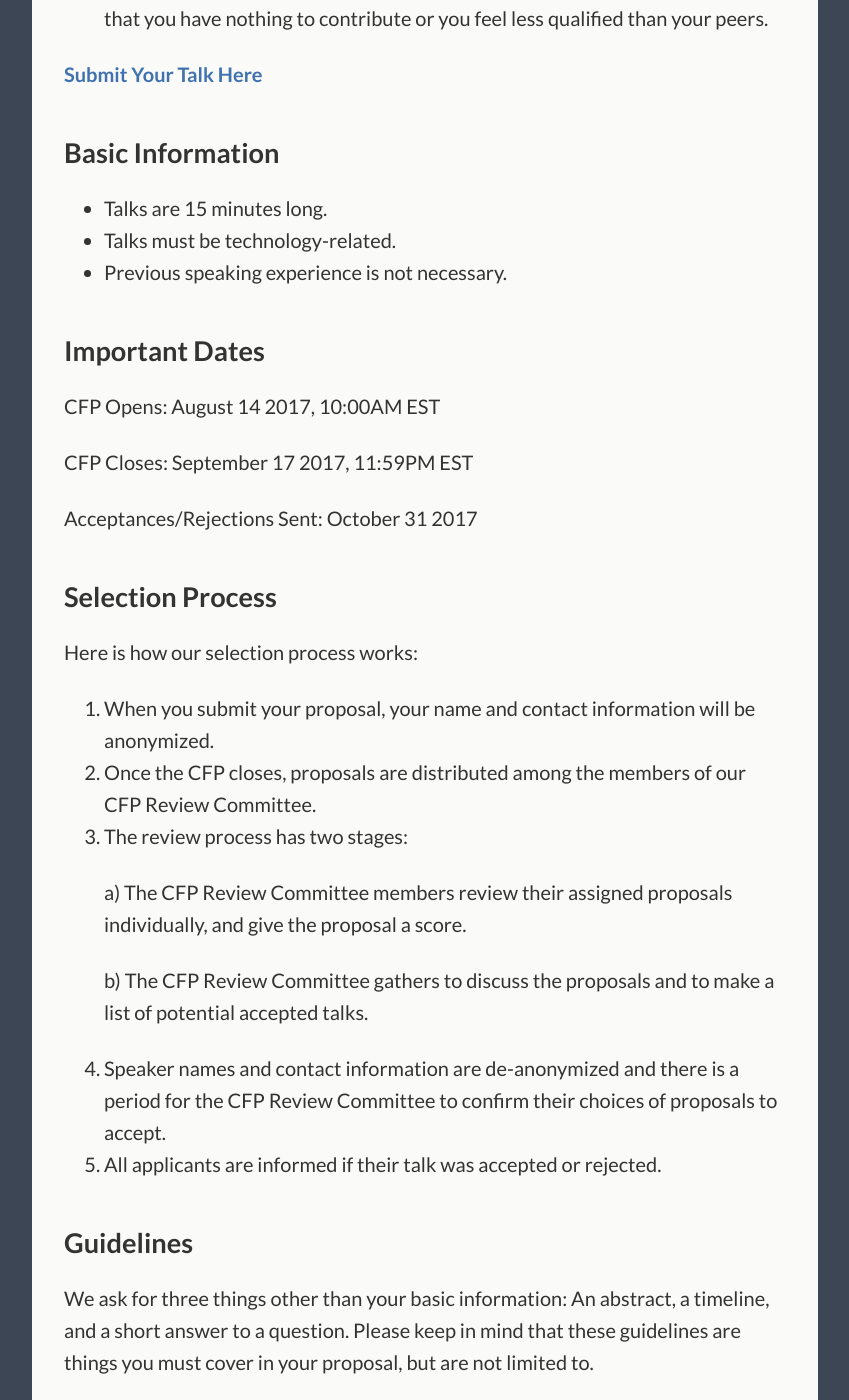
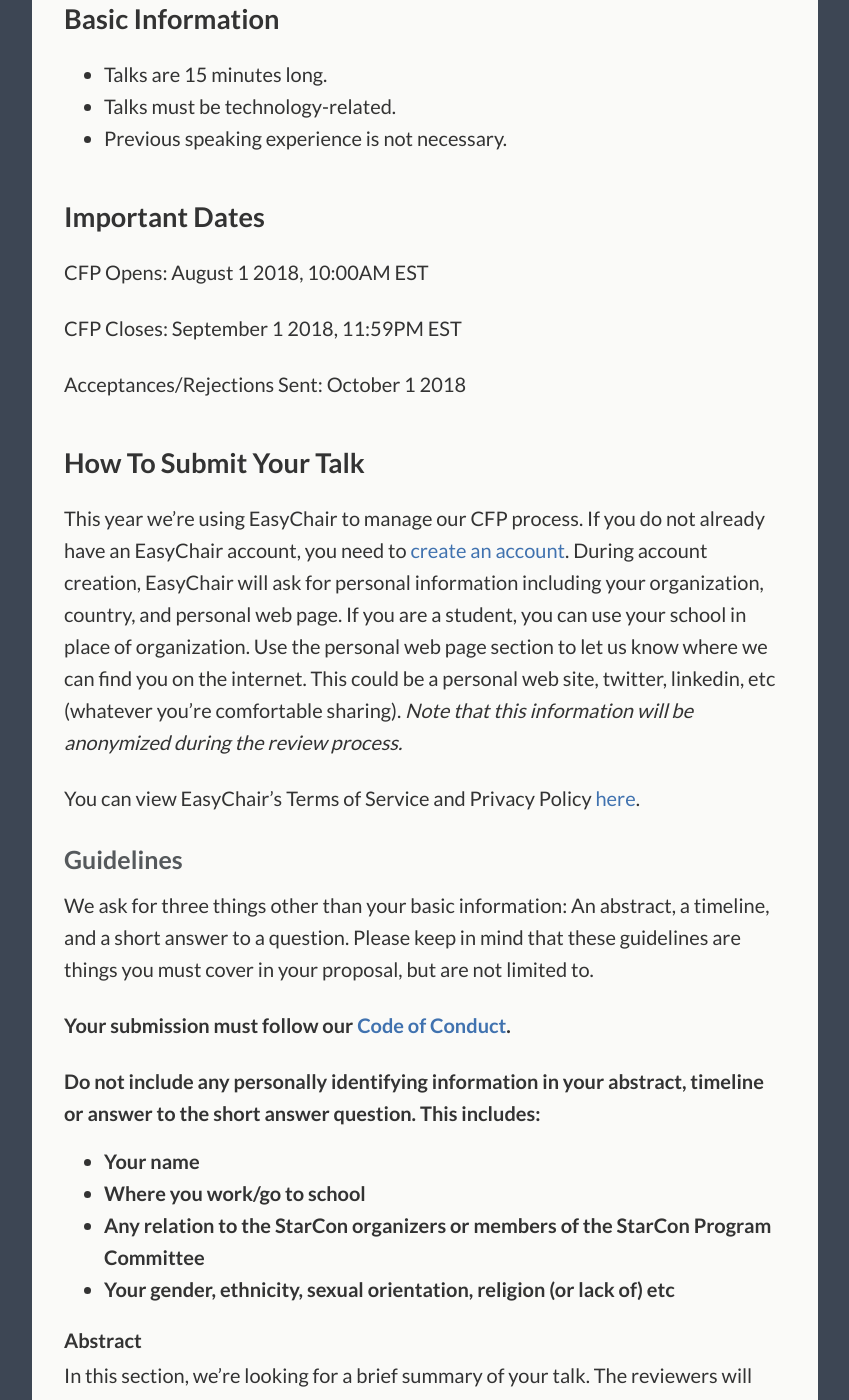
Before and after one commit to StarConKW/starconkw.github.io, a Jekyll site: the page built from _pages/cfp.md, in a window 1280 px wide and 1400 px high, scrolled down 867 px. Shown: the whole window, without its empty margins (215-1064 px from the left). Built offline with Jekyll 4.4.1, drawn with Linux system fonts in a browser that asks for light colours; some of the changed text lies outside the part shown.

Commit message:
Updates CFP page for 2018 CFP

```diff
--- a/_pages/cfp.md
+++ b/_pages/cfp.md
@@ -5,22 +5,19 @@ subtitle: StarCon 2018 Call for Proposals
 permalink: /cfp/
 ---
 
-**The call for talk proposals for StarCon 2018 is now closed.**
 
-## Original call for proposals (for posterity)
-
-We’re excited to announce that StarCon is having its first Call for Proposals (CFP)! We’re looking for folks who have a passion for technology, learning and sharing to submit talks about their favourite piece(s) of technology.
+We’re excited to announce that StarCon is having its second Call for Proposals (CFP)! We’re looking for folks who have a passion for technology, learning and sharing to submit talks about their favourite piece(s) of technology.
 
 We’ve named this conference StarCon (\*Con) for a reason. We want to represent many different people and topics in technology, just like how the wildcard asterisk symbol represents any character or symbol.
 
 We want to hear about anything technology related, from projects to bugs to something interesting you’ve learned.
 
-We really want to hear from you if:
+We **really** want to hear from you if:
 - You are a first time speaker.
 - You are a member of an underrepresented group in technology.
 - You’ve hesitated to apply to speak at conferences  in the past because you think that you have nothing to contribute or you feel less qualified than your peers.
 
-**[Submit Your Talk Here](https://goo.gl/forms/ooTbAnAtcJmneZSE2)**
+**[Submit Your Talk Here](https://easychair.org/conferences/?conf=starcon2019)**
 
 ## Basic Information
 
@@ -30,27 +27,19 @@ We really want to hear from you if:
 
 ## Important Dates
 
-CFP Opens: August 14 2017, 10:00AM EST
+CFP Opens: August 1 2018, 10:00AM EST
 
-CFP Closes: September 17 2017, 11:59PM EST
+CFP Closes: September 1 2018, 11:59PM EST
 
-Acceptances/Rejections Sent: October 31 2017
+Acceptances/Rejections Sent: October 1 2018
 
-## Selection Process
+## How To Submit Your Talk
 
-Here is how our selection process works:
+This year we're using EasyChair to manage our CFP process. If you do not already have an EasyChair account, you need to [create an account](https://easychair.org/account/signup.cgi?conf=starcon2019). During account creation, EasyChair will ask for personal information including your organization, country, and personal web page. If you are a student, you can use your school in place of organization. Use the personal web page section to let us know where we can find you on the internet. This could be a personal web site, twitter, linkedin, etc (whatever you're comfortable sharing). _Note that this information will be anonymized during the review process._
 
-1. When you submit your proposal, your name and contact information will be anonymized.
-2. Once the CFP closes, proposals are distributed among the members of our CFP Review Committee.
-3. The review process has two stages:
+You can view EasyChair's Terms of Service and Privacy Policy [here](https://www.easychair.org/terms.cgi).
 
-	a) The CFP Review Committee members review their assigned proposals individually, and give the proposal a score.
-
-	b) The CFP Review Committee gathers to discuss the proposals and to make a list of potential accepted talks.
-4. Speaker names and contact information are de-anonymized and there is a period for the CFP Review Committee to confirm their choices of proposals to accept.
-5. All applicants are informed if their talk was accepted or rejected.
-
-## Guidelines
+### Guidelines
 
 We ask for three things other than your basic information: An abstract, a timeline, and a short answer to a question. Please keep in mind that these guidelines are things you must cover in your proposal, but are not limited to.
 
@@ -59,10 +48,10 @@ We ask for three things other than your basic information: An abstract, a timeli
 **Do not include any personally identifying information in your abstract, timeline or answer to the short answer question. This includes:**
 - **Your name**
 - **Where you work/go to school**
-- **Any relation to the StarCon organizers or members of the CFP Review Committee**
+- **Any relation to the StarCon organizers or members of the StarCon Program Committee**
 - **Your gender, ethnicity, sexual orientation, religion (or lack of) etc**
 
-### Abstract
+#### Abstract
 
 In this section, we’re looking for a brief summary of your talk. The reviewers will use this to determine the relevance of the topic and to get a feel for what the talk will cover.
 
@@ -77,7 +66,7 @@ Example:
 
 _Maintaining good relationships with your co-workers is vital to both personal and organizational development. In my talk "asdfhgj: How Stepping on Keyboards Can Improve Your Team"  I will cover the basics of the technique and how it can improve relationships with your peers, or your human roommates. Stepping on Keyboards (SoK) is a relatively unknown team-building technique among humans, however it is very well known among the feline community. SoK prioritizes getting in the way of a human while they are sitting at their computer, preferably typing, and demanding that they pay attention to you, thus improving communication skills among any human-cat team. The audience will be introduced to the topic, learn several of the common techniques and see a live demo. I believe that this technique is an untapped resource for most teams and that it has the potential to have a large impact on team-building and team development for small to large scale organizations._
 
-### Timeline
+#### Timeline
 
 The purpose of this is to get a feel for the pacing of your talk. Unlike the abstract, this will not be posted on the website if your talk is selected.
 
@@ -98,18 +87,32 @@ Example:
 	- _The Future of SoK_
 	- _How you can incorporate SoK into your team_
 
-### Short Answer Question: Why do you want to talk at StarCon?
+#### Short Answer Question: Why do you want to talk at StarCon?
 
 The point of this is to get to know you better! Think of this as a friendly conversation rather than an elevator pitch.
 
 Your answer should:
- - Be approximately 300 words
+ - Be approximately 200 words
+
+## Selection Process
+
+Here is how our selection process works:
+
+1. When you submit your proposal, your name and contact information will be anonymized.
+2. Once the CFP closes, proposals are distributed among the members of our Program Committee.
+3. The review process has two stages:
+
+	a) The CFP Review Committee members review their assigned proposals individually, and give the proposal a score.
+
+	b) The CFP Review Committee gathers to discuss the proposals and to make a list of potential accepted talks.
+4. Speaker names and contact information are de-anonymized and there is a period for the CFP Review Committee to confirm their choices of proposals to accept.
+5. All applicants are informed if their talk was accepted or rejected.
 
 ## Accepted Speaker Compensation
 
 We believe in compensating our speakers. If accepted you will receive:
 
-- 70 CAD. We are in the process of determining the best way to deliver this. It will either be via cheque or gift card.
+- 100 CAD
 - Full access to the conference venue and events.
 - Breakfast and lunch for both days of the conference.
 
@@ -120,10 +123,7 @@ We will do our best to provide travel funding for speakers coming from outside t
 
 ## Creative Commons
 
-Should your talk be accepted, it is our intention to record (audio/video), transcribe, and publish your talk on the internet for free under a [CC BY-ND](https://creativecommons.org/licenses/by-nd/2.0/ca/) license. So we ask that you make any materials used available under a CC BY-ND creative commons license.  You will retain full ownership of any materials used in your talk (slide deck, handouts etc).
-
-If you are uncomfortable with this, please email our Speaker & CFP Coordinator Anna Lorimer at [uwstarconcfp@gmail.com](mailto:uwstarconcfp@gmail.com) to discuss alternatives.
-
+Should your talk be accepted, you can opt-in to have your talk to recorded (audio/video), transcribed, and published under a [CC BY-ND](https://creativecommons.org/licenses/by-nd/2.0/ca/) license. So we ask that you make any materials used available under a CC BY-ND creative commons license.  You will retain full ownership of any materials used in your talk (slide deck, handouts etc).
 
 ## FAQ
 
@@ -139,11 +139,10 @@ Yes, but please don’t submit more than two.  If both your talks are accepted,
 
 Yes! We’d love to have you. Please note that you’ll be responsible for obtaining a visa, should you need one, to enter Canada.
 
-
 **Can I get feedback on my application?**
 
 Unfortunately, we will not be able to offer this. We simply don’t have the resources to offer this to everyone at a quality we feel is appropriate.
 
 **I have other questions! Who do I talk to?**
 
-Our Speaker & CFP Coordinator is Anna Lorimer, send any and all CFP-related questions to her at [uwstarconcfp@gmail.com](mailto:uwstarconcfp@gmail.com).
+Plese send any and all CFP-related questions to our Speakers Team at [starcon-speakers@googlegroups.com](mailto:starcon-speakers@@googlegroups.com).
```
